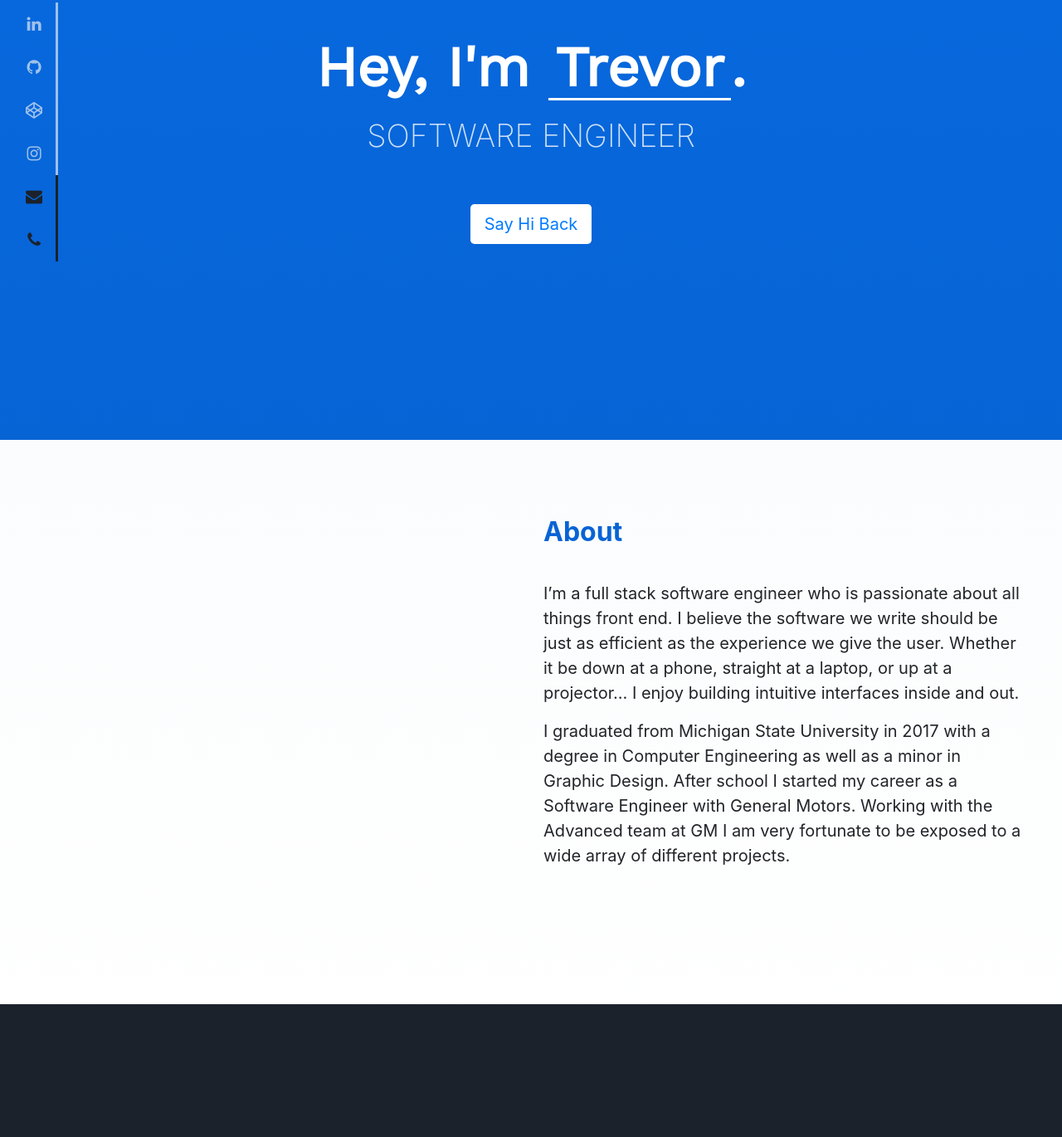
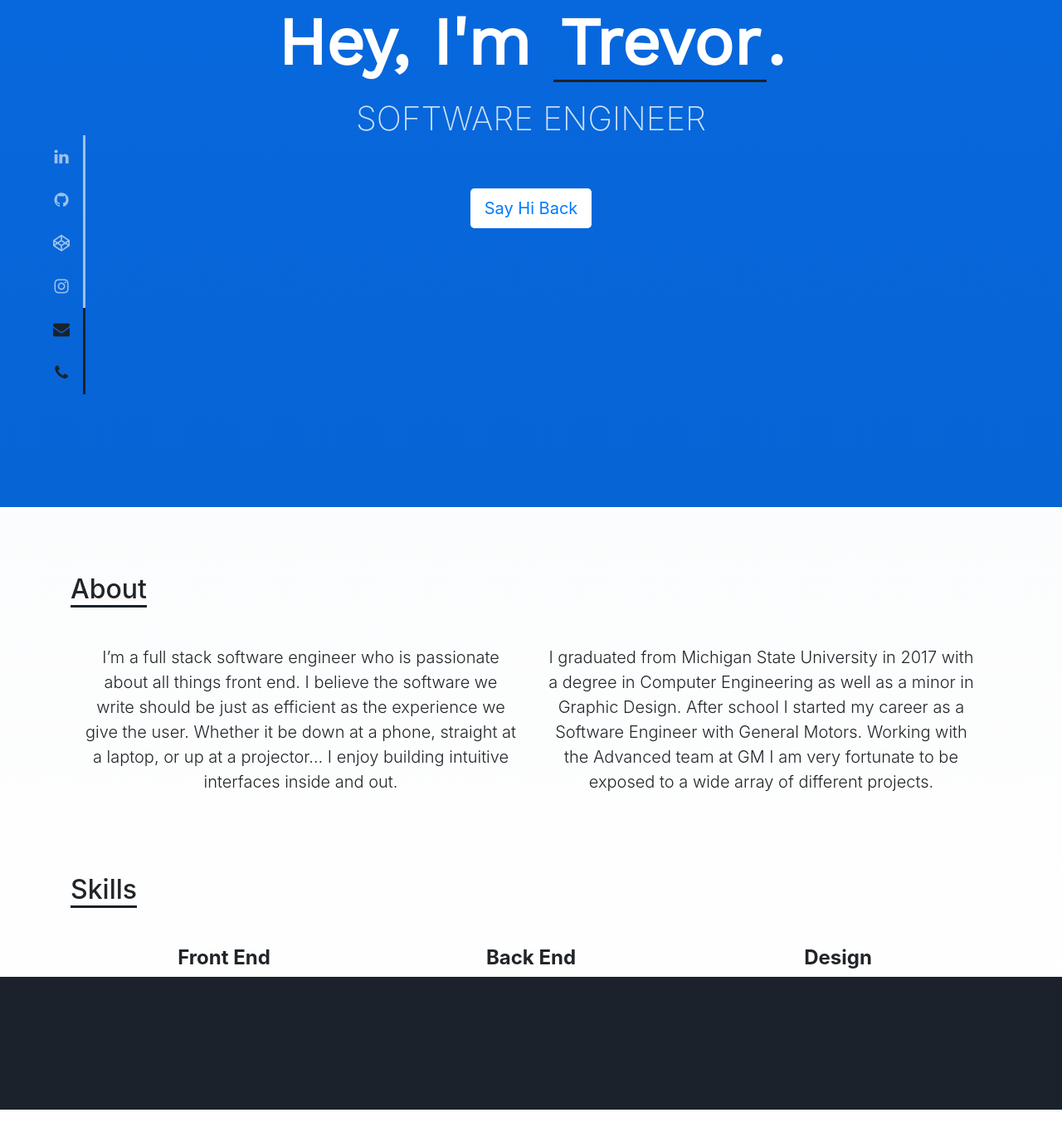
Before and after one commit to sabotrev/Personal-Website, a website: page src/index.html in a window 1280 px wide. Shown: the part 241-1611 px from the top of the page at 83% size. After the commit the page ends 1578 px from the top, so only its background shows below. Drawn offline with nearby package versions, Linux system fonts and the light colour scheme.

Commit message:
Added start of skills section, Updated font sizing

```diff
--- a/src/index.html
+++ b/src/index.html
@@ -17,10 +17,10 @@
   </head>
   <body>
 
-    <div class="container-fluid hero-wrap">
+    <div class="container-fluid hero-wrap p-xl-5 p-lg-5 p-md-4">
 
       <!-- Top navigation -->
-      <nav class="navbar navbar-expand-md mx-xl-5">
+      <nav class="navbar navbar-expand-md">
         <a class="navbar-brand" href="#">
             <img src="./assets/nav/logo.png" width="90" height="90" alt="Logo">
         </a>
@@ -36,10 +36,10 @@
               <a class="nav-link" href="#about">About</a>
             </li>
             <li class="nav-item">
-              <a class="nav-link" href="#">Skills</a>
+              <a class="nav-link" href="#skills">Skills</a>
             </li>
             <li class="nav-item">
-              <a class="nav-link" href="#">Experience</a>
+              <a class="nav-link" href="#experience">Experience</a>
             </li>
             <li class="nav-item">
               <a class="nav-link disabled" href="#">Résumé</a>
@@ -100,28 +100,70 @@
           </div>
         </div>
       </header>
-
     </div> <!-- container-fluid -->
 
-    <section id="about">
-      <div class="row">
-        <div class="col-lg-6 col-md-6 col-sm-12 info-image">
+    <section class="content-section" id="about">
+      <div class="container">
+        <div class="content-section-heading">
+          <h2 class="mb-5">
+            <span class="underline">About</span>
+          </h2>
         </div>
-        <div class="col-lg-6 col-md-6 col-sm-12 info-text">
-          <h2 class="heading">About</h2>
-            <p class="text-left">
-              I’m a full stack software engineer who is passionate about all things front end. I believe the software we write should be just as efficient as the experience we give the user. Whether it be down at a phone, straight at a laptop, or up at a projector… I enjoy building intuitive interfaces inside and out.
+        <div class="row text-center">
+          <div class="col-lg-6 ml-auto">
+            <p class="lead">
+                I’m a full stack software engineer who is passionate about all things front end. I believe the software we write should be just as efficient as the experience we give the user. Whether it be down at a phone, straight at a laptop, or up at a projector… I enjoy building intuitive interfaces inside and out.
             </p>
-            <p class="text-left">
+          </div>
+          <div class="col-lg-6 mr-auto">
+            <p class="lead">
               I graduated from Michigan State University in 2017 with a degree in Computer Engineering as well as a minor in Graphic Design. After school I started my career as a Software Engineer with General Motors. Working with the Advanced team at GM I am very fortunate to be exposed to a wide array of different projects.
             </p>
+          </div>
         </div>
       </div>
     </section>
 
-    <footer>
+    <section class="content-section" id="skills">
+      <div class="container">
+        <div class="content-section-heading">
+          <h2 class="mb-5">
+            <span class="underline">Skills</span>
+          </h2>
+        </div>
+        <div class="row text-center">
+          <div class="col-md-4">
+            <span class="mx-auto mb-3">
+              <!-- TODO: Add icon -->
+            </span>
+            <h4>
+              <strong>Front End</strong>
+            </h4>
+            <!-- TODO: Add list -->
+          </div>
+          <div class="col-md-4">
+            <span class="mx-auto mb-3">
+              <!-- TODO: Add icon -->
+            </span>
+            <h4>
+              <strong>Back End</strong>
+            </h4>
+            <!-- TODO: Add list -->
+          </div>
+          <div class="col-md-4">
+            <span class="mx-auto mb-3">
+              <!-- TODO: Add icon -->
+            </span>
+            <h4>
+              <strong>Design</strong>
+            </h4>
+            <!-- TODO: Add list -->
+          </div>
+        </div>
+      </div>
+    </section>
 
-    </footer>
+    <footer></footer>
 
     <!-- Script tags -->
     <script src="../controller.js"></script>
--- a/src/styles/nav.css
+++ b/src/styles/nav.css
@@ -1,4 +1,8 @@
 /* Top nav */
+.navbar {
+  align-items: end !important;
+}
+
 .brand {
   width: 4em;
   height: auto;
@@ -96,7 +100,7 @@
 
 .icon-bar {
   position: absolute;
-  top: 50%;
+  top: 70%;
   -webkit-transform: translateY(-50%);
   -ms-transform: translateY(-50%);
   transform: translateY(-50%);
--- a/src/styles/style.css
+++ b/src/styles/style.css
@@ -7,48 +7,11 @@ body {
   background: linear-gradient(to bottom, #f7f9fb, #fff);
   overflow-x: hidden;
   overflow-y: overlay;
+  font-size: 1rem;
 }
 
 .container-fluid {
   padding-top: 15px;
-}
-
-/* Extra small devices (portrait phones, less than 576px) */
-@media (max-width: 575.98px) {
-  @viewport {
-    orientation: portrait;
-  }
-  body {
-    font-size: 14px;
-  }
-}
-
-/* Small devices (landscape phones, 576px and up) */
-@media (min-width: 576px) and (max-width: 767.98px) {
-  body {
-    font-size: 18px;
-  }
-}
-
-/* Medium devices (tablets, 768px and up) */
-@media (min-width: 768px) and (max-width: 991.98px) {
-  body {
-    font-size: 22px;
-  }
-}
-
-/* Large devices (desktops, 992px and up) */
-@media (min-width: 992px) and (max-width: 1199.98px) {
-  body {
-    font-size: 26px;
-  }
-}
-
-/* Extra large devices (large desktops, 1200px and up) */
-@media (min-width: 1200px) {
-  body {
-    font-size:30px;
-  }
 }
 
 p {
@@ -134,12 +97,12 @@ p {
 
 .title-intro {
   font-family: 'Work Sans', sans-serif;
-  font-size: 2.25em;
+  font-size: 5em;
   font-weight: 900;
 }
 
 .subtitle-intro {
-  font-size: 1.25em;
+  font-size: 2.5em;
   font-weight: 200;
   color: #fff;
   opacity: 0.8;
@@ -160,6 +123,12 @@ p {
   animation-fill-mode: forwards;
 }
 
+@keyframes flip {
+  to {
+    transform: rotateX(90deg) translateY(-1em);
+  }
+}
+
 .name:before {
   position: absolute;
   top: 100%;
@@ -167,13 +136,20 @@ p {
   width: 100%;
   height: 100%;
   content: attr(data-heading);
-  border-bottom: solid #fff;
+  border-bottom: solid #1b222b;
   color: #fff;
   transition: color 0.3s;
   transform: rotateX(-90deg);
   transform-origin: 50% 0;
   text-align: center;
 }
+
+@keyframes flip {
+  to {
+    transform: rotateX(90deg) translateY(-1em);
+  }
+}
+
 
 .btn-contact {
   background-color: #fff;
@@ -193,33 +169,29 @@ p {
   height: auto;
 }
 
-@keyframes flip {
-  to {
-    transform: rotateX(90deg) translateY(-1em);
-  }
-}
-
 #about {
-  height: 70vh;
-  margin: auto;
-  padding: auto;
+  margin: 5em 0;
   width: 100%;
   min-height: fit-content;
-  padding: 2em 1em;
 }
 
 .heading {
   color: #0764d5;
-  padding: 1em 0;
-  font-weight: 700;
+  margin: 1em 0;
+  font-weight: 900;
+  font-family: 'Work Sans', sans-serif;
+  font-size: 2em;
+}
+
+.underline {
+  border-bottom: solid #1b222b;
 }
 
 .info-image {
-  height: 70vh;
 }
 
 .info-text {
-  height: 70vh;
+  color: #1b222b
 }
 
 footer {
```
Also changed, not shown: src/assets/images/nameBackground.png (added).
